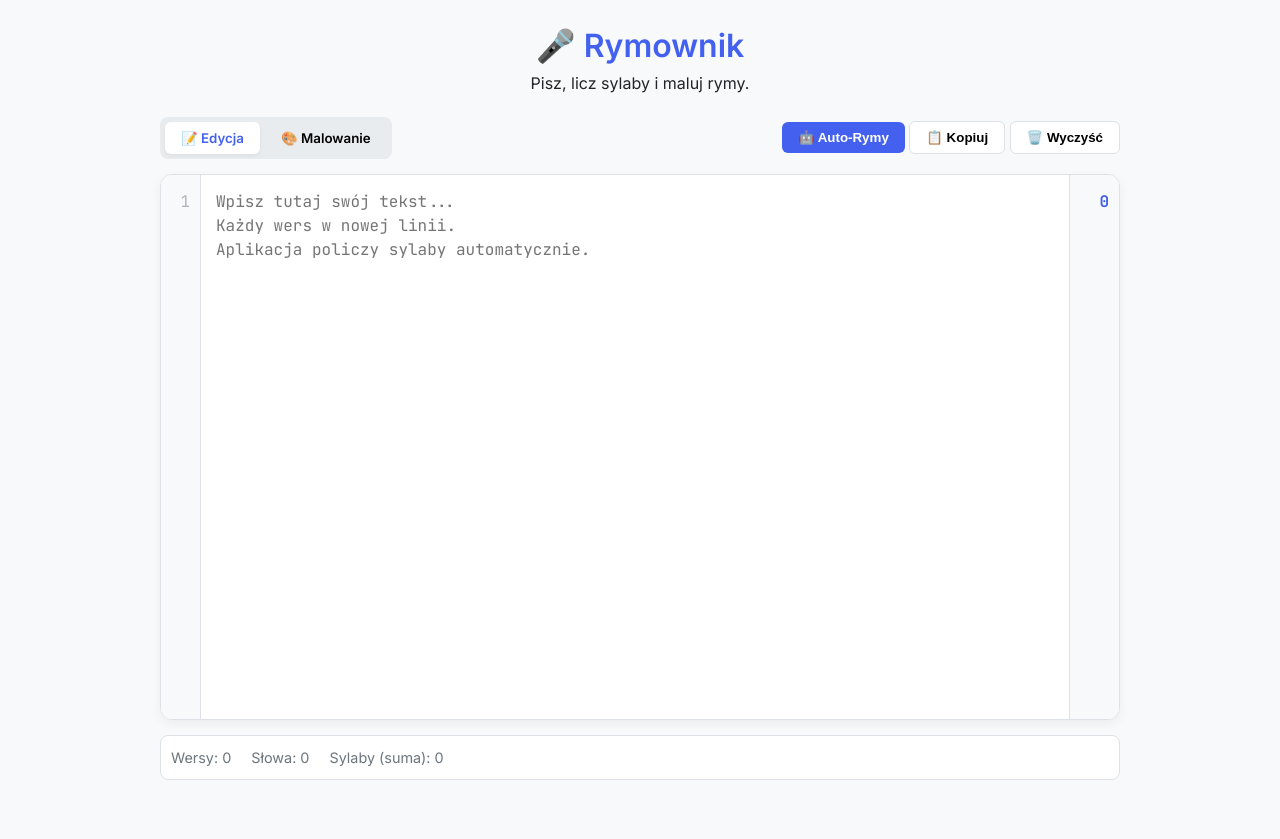
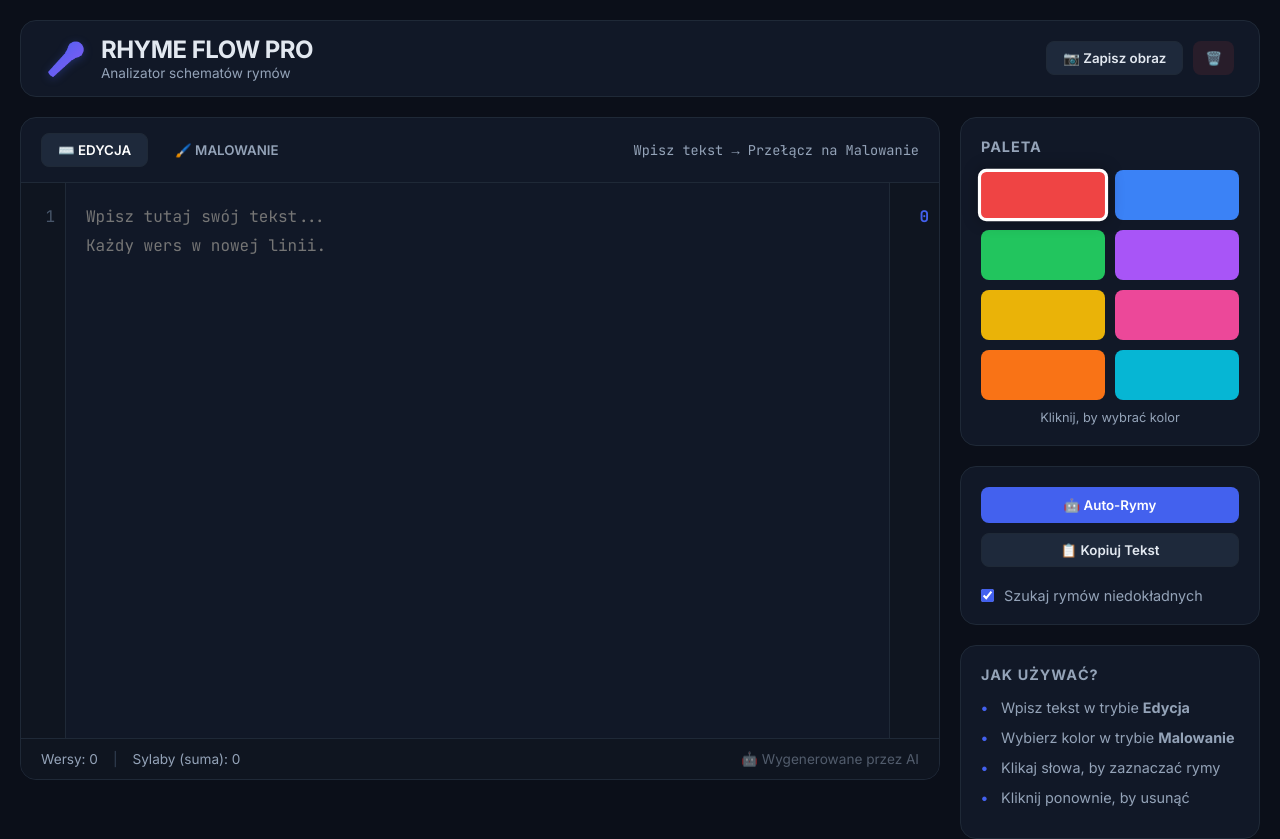
Before and after one commit to sprzedawcaMily/Rymy, a plain HTML site: page index.html in a window 1280 px wide. Before the commit the page ends 800 px from the top, so only its background shows below. Drawn offline with Linux system fonts and the light colour scheme.

Commit message:
Update UI to Dark Mode Rhyme Flow Pro

```diff
--- a/index.html
+++ b/index.html
@@ -3,65 +3,91 @@
 <head>
     <meta charset="UTF-8">
     <meta name="viewport" content="width=device-width, initial-scale=1.0">
-    <title>Rymownik - Edytor i Analizator Rymów</title>
+    <title>Rhyme Flow Pro</title>
     <link rel="stylesheet" href="style.css">
-    <link href="https://fonts.googleapis.com/css2?family=Inter:wght@400;600&family=JetBrains+Mono:wght@400;700&display=swap" rel="stylesheet">
+    <link href="https://fonts.googleapis.com/css2?family=Inter:wght@400;600;700&family=JetBrains+Mono:wght@400;700&display=swap" rel="stylesheet">
 </head>
 <body>
-    <div class="container">
+    <div class="app-container">
         <header>
-            <h1>🎤 Rymownik</h1>
-            <p>Pisz, licz sylaby i maluj rymy.</p>
+            <div class="logo-section">
+                <div class="logo-icon">🎤</div>
+                <div>
+                    <h1>RHYME FLOW PRO</h1>
+                    <p>Analizator schematów rymów</p>
+                </div>
+            </div>
+            <div class="header-actions">
+                <button id="save-img-btn" class="btn-secondary">📷 Zapisz obraz</button>
+                <button id="clear-btn" class="btn-danger" title="Wyczyść">🗑️</button>
+            </div>
         </header>
 
-        <div class="controls">
+        <main>
+            <div class="main-content">
+                <div class="controls-bar">
                     <div class="tabs">
-                <button class="tab-btn active" data-tab="edit">📝 Edycja</button>
-                <button class="tab-btn" data-tab="paint">🎨 Malowanie</button>
+                        <button class="tab-btn active" data-tab="edit">⌨️ EDYCJA</button>
+                        <button class="tab-btn" data-tab="paint">🖌️ MALOWANIE</button>
                     </div>
-            <div class="actions">
-                <button id="auto-rhyme-btn" title="Wykryj rymy automatycznie">🤖 Auto-Rymy</button>
-                <button id="copy-btn" title="Skopiuj tekst i statystyki">📋 Kopiuj</button>
-                <button id="clear-btn" title="Wyczyść wszystko">🗑️ Wyczyść</button>
+                    <div class="status-msg" id="status-msg">
+                        Wpisz tekst &rarr; Przełącz na Malowanie
                     </div>
                 </div>
 
-        <main>
+                <div class="editor-wrapper">
                     <!-- Zakładka Edycji -->
                     <div id="edit-tab" class="tab-content active">
-                <div class="editor-container">
                         <div class="line-numbers" id="line-numbers">1</div>
-                    <textarea id="text-input" placeholder="Wpisz tutaj swój tekst...&#10;Każdy wers w nowej linii.&#10;Aplikacja policzy sylaby automatycznie."></textarea>
+                        <textarea id="text-input" placeholder="Wpisz tutaj swój tekst...&#10;Każdy wers w nowej linii."></textarea>
                         <div class="syllable-counts" id="syllable-counts">0</div>
-                </div>
                     </div>
 
                     <!-- Zakładka Malowania -->
                     <div id="paint-tab" class="tab-content">
-                <div class="toolbar">
-                    <span>Wybierz kolor:</span>
-                    <div class="color-palette" id="color-palette">
+                        <div id="paint-area" class="paint-canvas"></div>
+                    </div>
+                </div>
+
+                <div class="footer-stats">
+                    <span id="stat-lines">Wersy: 0</span>
+                    <span class="separator">|</span>
+                    <span id="stat-syllables">Sylaby (suma): 0</span>
+                    <span class="ai-badge">🤖 Wygenerowane przez AI</span>
+                </div>
+            </div>
+
+            <aside class="sidebar">
+                <div class="sidebar-panel">
+                    <h3>PALETA</h3>
+                    <div class="color-grid" id="color-palette">
                         <!-- Kolory generowane przez JS -->
                     </div>
+                    <p class="hint-text">Kliknij, by wybrać kolor</p>
+                </div>
+
+                <div class="sidebar-panel actions-panel">
+                    <button id="auto-rhyme-btn" class="btn-primary full-width">🤖 Auto-Rymy</button>
+                    <button id="copy-btn" class="btn-secondary full-width">📋 Kopiuj Tekst</button>
+
                     <label class="checkbox-container">
                         <input type="checkbox" id="imperfect-rhymes-check" checked>
                         <span class="checkmark"></span>
                         Szukaj rymów niedokładnych
                     </label>
                 </div>
-                <div id="paint-area" class="paint-canvas">
-                    <!-- Tutaj pojawi się tekst do malowania -->
+
+                <div class="sidebar-panel help-panel">
+                    <h3>JAK UŻYWAĆ?</h3>
+                    <ul>
+                        <li>Wpisz tekst w trybie <strong>Edycja</strong></li>
+                        <li>Wybierz kolor w trybie <strong>Malowanie</strong></li>
+                        <li>Klikaj słowa, by zaznaczać rymy</li>
+                        <li>Kliknij ponownie, by usunąć</li>
+                    </ul>
                 </div>
-            </div>
+            </aside>
         </main>
-
-        <footer>
-            <div class="stats">
-                <span id="stat-lines">Wersy: 0</span>
-                <span id="stat-words">Słowa: 0</span>
-                <span id="stat-syllables">Sylaby (suma): 0</span>
-            </div>
-        </footer>
     </div>
 
     <script src="script.js"></script>
--- a/script.js
+++ b/script.js
@@ -20,10 +20,16 @@ document.addEventListener('DOMContentLoaded', () => {
     // --- Stan Aplikacji ---
     let currentText = "";
     let selectedColor = null;
+    // Nowe kolory z palety (żywe, neonowe)
     const colors = [
-        '#ffadad', '#ffd6a5', '#fdffb6', '#caffbf',
-        '#9bf6ff', '#a0c4ff', '#bdb2ff', '#ffc6ff',
-        '#e5e5e5', '#f4a261', '#2a9d8f', '#e9c46a'
+        '#ef4444', // Czerwony
+        '#3b82f6', // Niebieski
+        '#22c55e', // Zielony
+        '#a855f7', // Fioletowy
+        '#eab308', // Żółty
+        '#ec4899', // Różowy
+        '#f97316', // Pomarańczowy
+        '#06b6d4'  // Cyjan
     ];
 
     // Mapa słowo -> kolor (dla malowania)
@@ -100,6 +106,7 @@ document.addEventListener('DOMContentLoaded', () => {
     // --- Funkcje Logiki ---
 
     function initPalette() {
+        colorPalette.innerHTML = ''; // Wyczyść poprzednie
         colors.forEach((color, index) => {
             const swatch = document.createElement('div');
             swatch.classList.add('color-swatch');
@@ -135,7 +142,7 @@ document.addEventListener('DOMContentLoaded', () => {
         const syllables = currentText.split('\n').reduce((acc, line) => acc + countSyllables(line), 0);
 
         statLines.innerText = `Wersy: ${lines}`;
-        statWords.innerText = `Słowa: ${words}`;
+        // statWords.innerText = `Słowa: ${words}`; // Usunięte z nowego UI
         statSyllables.innerText = `Sylaby (suma): ${syllables}`;
     }
 
@@ -284,19 +291,16 @@ document.addEventListener('DOMContentLoaded', () => {
 
         // 1. Znajdź ostatnie słowa w każdej linii
         lines.forEach((line, lineIndex) => {
-            const words = line.trim().split(/\s+/);
-            if (words.length > 0 && words[0] !== "") {
-                const lastWord = words[words.length - 1];
-                // Musimy znaleźć dokładny indeks tego słowa w oryginalnym podziale na tokeny w renderPaintArea
-                // To jest trochę trudne bo split(/\s+/) gubi spacje, a tam mamy split(/(\s+)/)
-                // Uprośćmy: znajdźmy to słowo w strukturze renderowania po prostu biorąc ostatni token niebędący spacją
-
-                // Symulacja tokenizacji z renderPaintArea
+            // Używamy tej samej logiki podziału co w renderPaintArea, aby ID się zgadzały
             const tokens = line.split(/(\s+)/);
             let foundIndex = -1;
+            let lastWordText = "";
+
+            // Szukamy ostatniego tokena, który jest słowem (nie spacją)
             for (let i = tokens.length - 1; i >= 0; i--) {
                 if (tokens[i].trim().length > 0) {
                     foundIndex = i;
+                    lastWordText = tokens[i];
                     break;
                 }
             }
@@ -304,11 +308,10 @@ document.addEventListener('DOMContentLoaded', () => {
             if (foundIndex !== -1) {
                 const isImperfect = imperfectRhymesCheck.checked;
                 lastWords.push({
-                        text: lastWord,
+                    text: lastWordText,
                     id: `${lineIndex}-${foundIndex}`,
-                        rhymePart: getRhymePart(lastWord, isImperfect)
+                    rhymePart: getRhymePart(lastWordText, isImperfect)
                 });
-                }
             }
         });
 
--- a/style.css
+++ b/style.css
@@ -1,11 +1,13 @@
 :root {
-    --bg-color: #f8f9fa;
-    --text-color: #212529;
+    --bg-dark: #0b0f19;
+    --panel-bg: #111827;
+    --panel-border: #1f2937;
+    --text-main: #e2e8f0;
+    --text-muted: #94a3b8;
     --primary-color: #4361ee;
-    --secondary-color: #3f37c9;
-    --accent-color: #4cc9f0;
-    --border-color: #dee2e6;
-    --editor-bg: #ffffff;
+    --primary-hover: #3a56d4;
+    --accent-color: #8b5cf6;
+    --danger-color: #ef4444;
     --font-main: 'Inter', sans-serif;
     --font-mono: 'JetBrains Mono', monospace;
 }
@@ -18,190 +20,245 @@
 
 body {
     font-family: var(--font-main);
-    background-color: var(--bg-color);
-    color: var(--text-color);
-    line-height: 1.6;
+    background-color: var(--bg-dark);
+    color: var(--text-main);
     height: 100vh;
-    display: flex;
-    flex-direction: column;
+    overflow: hidden;
 }
 
-.container {
-    max-width: 1000px;
+.app-container {
+    max-width: 1400px;
     margin: 0 auto;
     padding: 20px;
-    width: 100%;
     height: 100%;
     display: flex;
     flex-direction: column;
+    gap: 20px;
 }
 
+/* Header */
 header {
-    margin-bottom: 20px;
-    text-align: center;
+    display: flex;
+    justify-content: space-between;
+    align-items: center;
+    padding: 15px 25px;
+    background: var(--panel-bg);
+    border: 1px solid var(--panel-border);
+    border-radius: 16px;
+}
+
+.logo-section {
+    display: flex;
+    align-items: center;
+    gap: 15px;
+}
+
+.logo-icon {
+    font-size: 2rem;
+    background: linear-gradient(135deg, var(--primary-color), var(--accent-color));
+    -webkit-background-clip: text;
+    -webkit-text-fill-color: transparent;
+    filter: drop-shadow(0 2px 4px rgba(67, 97, 238, 0.3));
 }
 
 header h1 {
-    font-size: 2rem;
-    color: var(--primary-color);
+    font-size: 1.5rem;
+    font-weight: 800;
+    letter-spacing: -0.5px;
+    line-height: 1.2;
 }
 
-.controls {
+header p {
+    font-size: 0.85rem;
+    color: var(--text-muted);
+}
+
+.header-actions {
+    display: flex;
+    gap: 10px;
+}
+
+/* Buttons */
+button {
+    cursor: pointer;
+    border: none;
+    border-radius: 8px;
+    font-weight: 600;
+    font-family: var(--font-main);
+    transition: all 0.2s;
+}
+
+.btn-primary {
+    background: var(--primary-color);
+    color: white;
+    padding: 10px 20px;
+}
+
+.btn-primary:hover {
+    background: var(--primary-hover);
+    transform: translateY(-1px);
+}
+
+.btn-secondary {
+    background: #1e293b;
+    color: var(--text-main);
+    border: 1px solid var(--panel-border);
+    padding: 8px 16px;
+}
+
+.btn-secondary:hover {
+    background: #334155;
+}
+
+.btn-danger {
+    background: rgba(239, 68, 68, 0.1);
+    color: var(--danger-color);
+    padding: 8px 12px;
+}
+
+.btn-danger:hover {
+    background: rgba(239, 68, 68, 0.2);
+}
+
+.full-width {
+    width: 100%;
+    margin-bottom: 10px;
+}
+
+/* Main Layout */
+main {
+    flex: 1;
+    display: flex;
+    gap: 20px;
+    min-height: 0; /* Important for flex scrolling */
+}
+
+.main-content {
+    flex: 1;
+    display: flex;
+    flex-direction: column;
+    background: var(--panel-bg);
+    border: 1px solid var(--panel-border);
+    border-radius: 16px;
+    overflow: hidden;
+}
+
+.sidebar {
+    width: 300px;
+    display: flex;
+    flex-direction: column;
+    gap: 20px;
+}
+
+.sidebar-panel {
+    background: var(--panel-bg);
+    border: 1px solid var(--panel-border);
+    border-radius: 16px;
+    padding: 20px;
+}
+
+.sidebar-panel h3 {
+    font-size: 0.9rem;
+    text-transform: uppercase;
+    color: var(--text-muted);
+    margin-bottom: 15px;
+    letter-spacing: 1px;
+}
+
+/* Controls Bar */
+.controls-bar {
     display: flex;
     justify-content: space-between;
     align-items: center;
-    margin-bottom: 15px;
-    flex-wrap: wrap;
-    gap: 10px;
+    padding: 15px 20px;
+    border-bottom: 1px solid var(--panel-border);
 }
 
 .tabs {
     display: flex;
-    gap: 5px;
-    background: #e9ecef;
-    padding: 5px;
-    border-radius: 8px;
+    gap: 10px;
 }
 
 .tab-btn {
+    background: transparent;
+    color: var(--text-muted);
     padding: 8px 16px;
-    border: none;
-    background: transparent;
-    cursor: pointer;
-    font-weight: 600;
-    border-radius: 6px;
-    transition: all 0.2s;
-    font-family: var(--font-main);
+    border: 1px solid transparent;
 }
 
 .tab-btn.active {
-    background: white;
-    color: var(--primary-color);
-    box-shadow: 0 2px 4px rgba(0,0,0,0.05);
+    background: #1e293b;
+    color: white;
+    border-color: var(--panel-border);
 }
 
-.actions button {
-    padding: 8px 16px;
-    border: 1px solid var(--border-color);
-    background: white;
-    border-radius: 6px;
-    cursor: pointer;
-    font-weight: 600;
-    transition: all 0.2s;
+.status-msg {
+    font-family: var(--font-mono);
+    font-size: 0.85rem;
+    color: var(--text-muted);
 }
 
-.actions button:hover {
-    background: #f1f3f5;
-    border-color: #adb5bd;
-}
-
-#auto-rhyme-btn {
-    background-color: var(--primary-color);
-    color: white;
-    border: none;
-}
-
-#auto-rhyme-btn:hover {
-    background-color: var(--secondary-color);
-}
-
-main {
+/* Editor Area */
+.editor-wrapper {
     flex: 1;
     display: flex;
-    flex-direction: column;
-    overflow: hidden; /* Ważne dla scrollowania wewnątrz edytora */
-    background: white;
-    border-radius: 12px;
-    box-shadow: 0 4px 12px rgba(0,0,0,0.05);
-    border: 1px solid var(--border-color);
+    position: relative;
+    overflow: hidden;
 }
 
 .tab-content {
     display: none;
+    width: 100%;
     height: 100%;
-    flex-direction: column;
 }
 
 .tab-content.active {
     display: flex;
 }
 
-/* Editor Styles */
-.editor-container {
-    display: flex;
-    height: 100%;
+#edit-tab {
     font-family: var(--font-mono);
-    font-size: 16px;
 }
 
 .line-numbers, .syllable-counts {
-    padding: 15px 10px;
-    background: #f8f9fa;
-    color: #adb5bd;
+    padding: 20px 10px;
+    background: #0f1520;
+    color: #475569;
     text-align: right;
+    font-size: 16px;
+    line-height: 1.8;
     user-select: none;
-    line-height: 1.5; /* Musi pasować do textarea */
     overflow: hidden;
 }
 
 .line-numbers {
-    border-right: 1px solid var(--border-color);
-    min-width: 40px;
+    min-width: 45px;
+    border-right: 1px solid var(--panel-border);
 }
 
 .syllable-counts {
-    border-left: 1px solid var(--border-color);
     min-width: 50px;
+    border-left: 1px solid var(--panel-border);
     color: var(--primary-color);
     font-weight: bold;
 }
 
 textarea {
     flex: 1;
+    background: transparent;
+    color: var(--text-main);
     border: none;
-    padding: 15px;
+    padding: 20px;
     resize: none;
     outline: none;
-    font-family: inherit;
-    font-size: inherit;
-    line-height: 1.5;
+    font-family: var(--font-mono);
+    font-size: 16px;
+    line-height: 1.8;
     white-space: pre;
-    overflow-y: scroll; /* Zawsze pokazuj scrollbar, żeby synchronizacja działała */
+    overflow-y: scroll;
 }
 
-/* Paint Styles */
-.toolbar {
-    padding: 10px 15px;
-    border-bottom: 1px solid var(--border-color);
-    display: flex;
-    align-items: center;
-    gap: 15px;
-    background: #f8f9fa;
-}
-
-.color-palette {
-    display: flex;
-    gap: 5px;
-}
-
-.color-swatch {
-    width: 24px;
-    height: 24px;
-    border-radius: 50%;
-    cursor: pointer;
-    border: 2px solid transparent;
-    transition: transform 0.1s;
-}
-
-.color-swatch:hover {
-    transform: scale(1.1);
-}
-
-.color-swatch.selected {
-    border-color: #212529;
-    transform: scale(1.1);
-}
-
+/* Paint Area */
 .paint-canvas {
     flex: 1;
     padding: 20px;
@@ -209,39 +266,80 @@ textarea {
     font-family: var(--font-mono);
     font-size: 16px;
     line-height: 1.8;
+    color: var(--text-main);
 }
 
 .paint-line {
-    margin-bottom: 4px;
     min-height: 1.8em;
+    margin-bottom: 0;
 }
 
 .paint-word {
     cursor: pointer;
     padding: 2px 4px;
     border-radius: 4px;
-    transition: background-color 0.2s;
+    transition: all 0.2s;
     display: inline-block;
+    color: white; /* Text always white on colored bg */
+    text-shadow: 0 1px 2px rgba(0,0,0,0.3);
 }
 
 .paint-word:hover {
-    background-color: rgba(0,0,0,0.05);
+    background-color: rgba(255,255,255,0.1);
+}
+
+/* Palette */
+.color-grid {
+    display: grid;
+    grid-template-columns: repeat(2, 1fr);
+    gap: 10px;
+    margin-bottom: 10px;
+}
+
+.color-swatch {
+    height: 50px;
+    border-radius: 8px;
+    cursor: pointer;
+    transition: transform 0.2s, border 0.2s;
+    border: 3px solid transparent;
+}
+
+.color-swatch:hover {
+    transform: scale(1.05);
+}
+
+.color-swatch.selected {
+    border-color: white;
+    transform: scale(1.05);
+    box-shadow: 0 0 15px rgba(0,0,0,0.3);
+}
+
+.hint-text {
+    font-size: 0.8rem;
+    color: var(--text-muted);
+    text-align: center;
+    margin-top: 10px;
 }
 
 /* Footer Stats */
-footer {
-    margin-top: 15px;
-    padding: 10px;
-    background: white;
-    border-radius: 8px;
-    border: 1px solid var(--border-color);
-    font-size: 0.9rem;
-    color: #6c757d;
+.footer-stats {
+    padding: 12px 20px;
+    background: #0f1520;
+    border-top: 1px solid var(--panel-border);
+    display: flex;
+    align-items: center;
+    gap: 15px;
+    font-size: 0.85rem;
+    color: var(--text-muted);
 }
 
-.stats {
-    display: flex;
-    gap: 20px;
+.separator {
+    color: #334155;
+}
+
+.ai-badge {
+    margin-left: auto;
+    opacity: 0.5;
 }
 
 /* Checkbox */
@@ -251,8 +349,53 @@ footer {
     cursor: pointer;
     font-size: 0.9rem;
     user-select: none;
+    margin-top: 10px;
+    color: var(--text-muted);
 }
 
 .checkbox-container input {
-    margin-right: 8px;
+    margin-right: 10px;
+    accent-color: var(--primary-color);
 }
+
+/* Help Panel */
+.help-panel ul {
+    list-style: none;
+    padding-left: 0;
+}
+
+.help-panel li {
+    position: relative;
+    padding-left: 20px;
+    margin-bottom: 10px;
+    font-size: 0.9rem;
+    color: var(--text-muted);
+    line-height: 1.4;
+}
+
+.help-panel li::before {
+    content: "•";
+    color: var(--primary-color);
+    position: absolute;
+    left: 0;
+    font-weight: bold;
+}
+
+/* Scrollbar */
+::-webkit-scrollbar {
+    width: 8px;
+    height: 8px;
+}
+
+::-webkit-scrollbar-track {
+    background: #0f1520;
+}
+
+::-webkit-scrollbar-thumb {
+    background: #334155;
+    border-radius: 4px;
+}
+
+::-webkit-scrollbar-thumb:hover {
+    background: #475569;
+}
```
Lines whose indentation alone changed are shown as unchanged.
